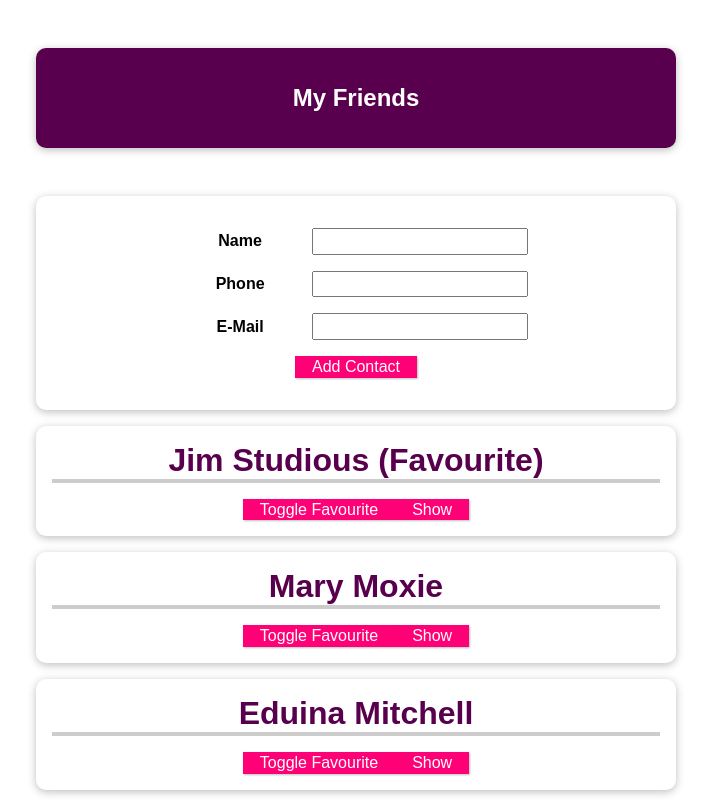
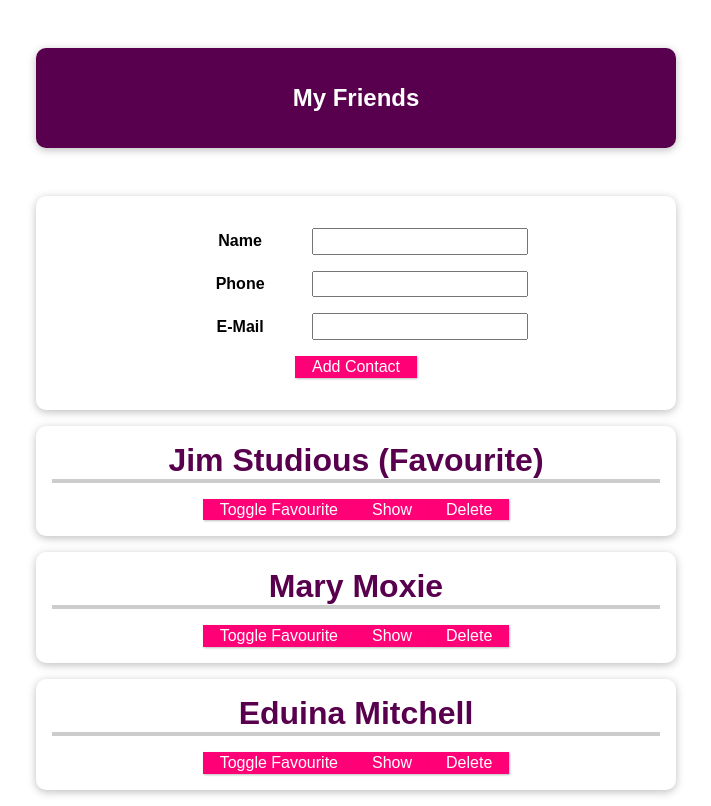
Before and after one commit to PJLindsay/vue-start, a Vue app: page / in a window 1280 px wide. Shown: the whole page, without its empty margins (284-995 px from the left). Built offline with nearby package versions, Linux system fonts and the light colour scheme.

Commit message:
Add Delete Contact method

```diff
--- a/src/App.vue
+++ b/src/App.vue
@@ -14,6 +14,7 @@
         :email-address="friend.email"
         :is-favourite="friend.isFavourite"
         @toggle-favourite="toggleFavouriteStatus"
+        @delete-contact="deleteContact"
       ></friend-contact>
     </ul>
   </section>
@@ -60,8 +61,10 @@
       }
       this.friends.push(newContact)
     },
+    deleteContact(id) {
+      this.friends = this.friends.filter(friend => friend.id !== id)
+    },
     toggleFavouriteStatus(friendId) {
-      console.log('toggleFavouriteStatus id: ', friendId)
       const identifiedFriend = this.friends.find(
         friend => friend.id === friendId
       )
--- a/src/components/FriendContact.vue
+++ b/src/components/FriendContact.vue
@@ -7,6 +7,7 @@
     <li><strong>Phone:</strong> {{ phoneNumber }}</li>
     <li><strong>Email:</strong> {{ emailAddress }}</li>
     </ul>
+    <button @click="deleteContact">Delete</button>
   </li>
 </template>
 <script>
@@ -44,14 +45,14 @@
     },
   },
   // DOCUMENTATION: define which custom events your component will emit
-  emits: ['toggle-favourite'],
+  emits: ['toggle-favourite', 'delete-contact'],
   // NOTE: example validation function - give developers warning if they do not pass an expected parameter (id)
   // emits: {
   //   'toggle-favourite': function(id) {
   //     if (id) {
   //       return true
   //     } else {
-  //       console.log('Id is missing!')
+  //       console.error('Id is missing!')
   //       return false
   //     }
   //   }
@@ -62,6 +63,9 @@
     }
   },
   methods: {
+    deleteContact() {
+      this.$emit('delete-contact', this.id)
+    },
     toggleDetails() {
       this.detailsAreVisible = !this.detailsAreVisible
     },
```
